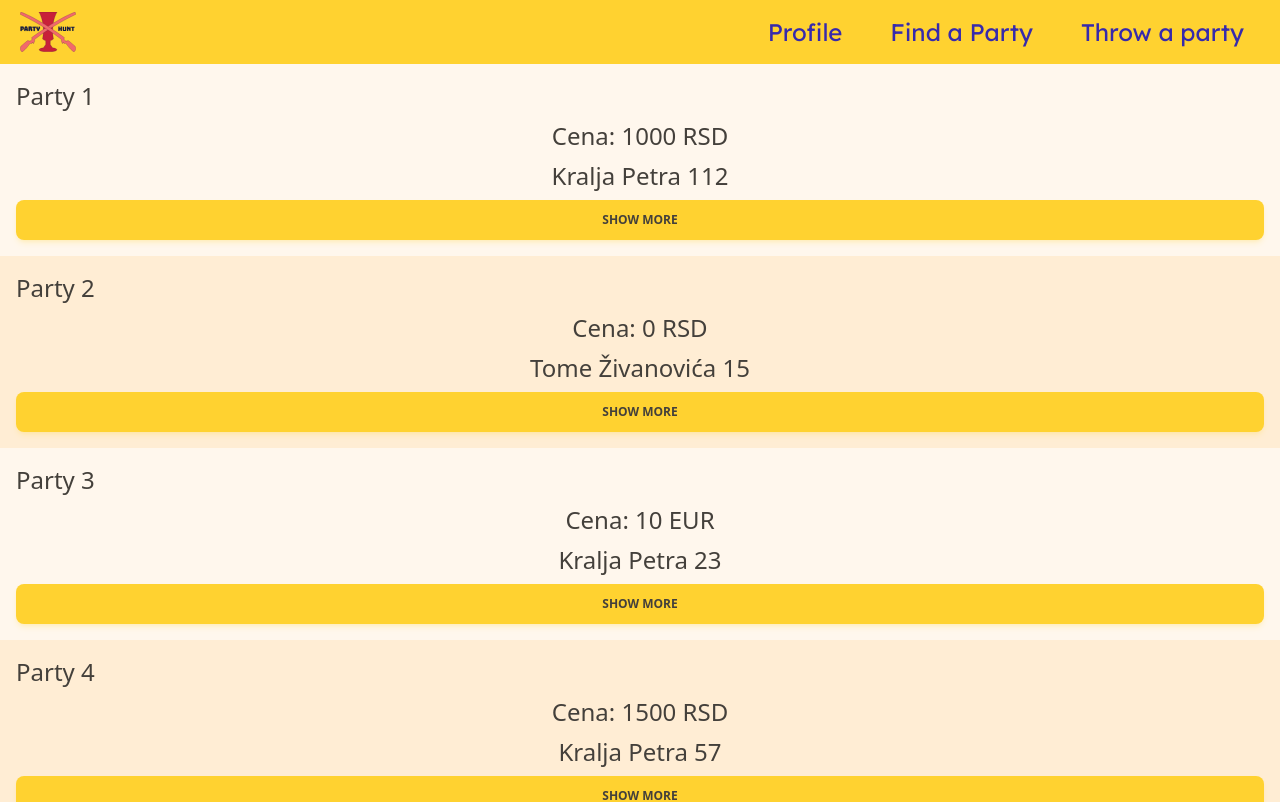
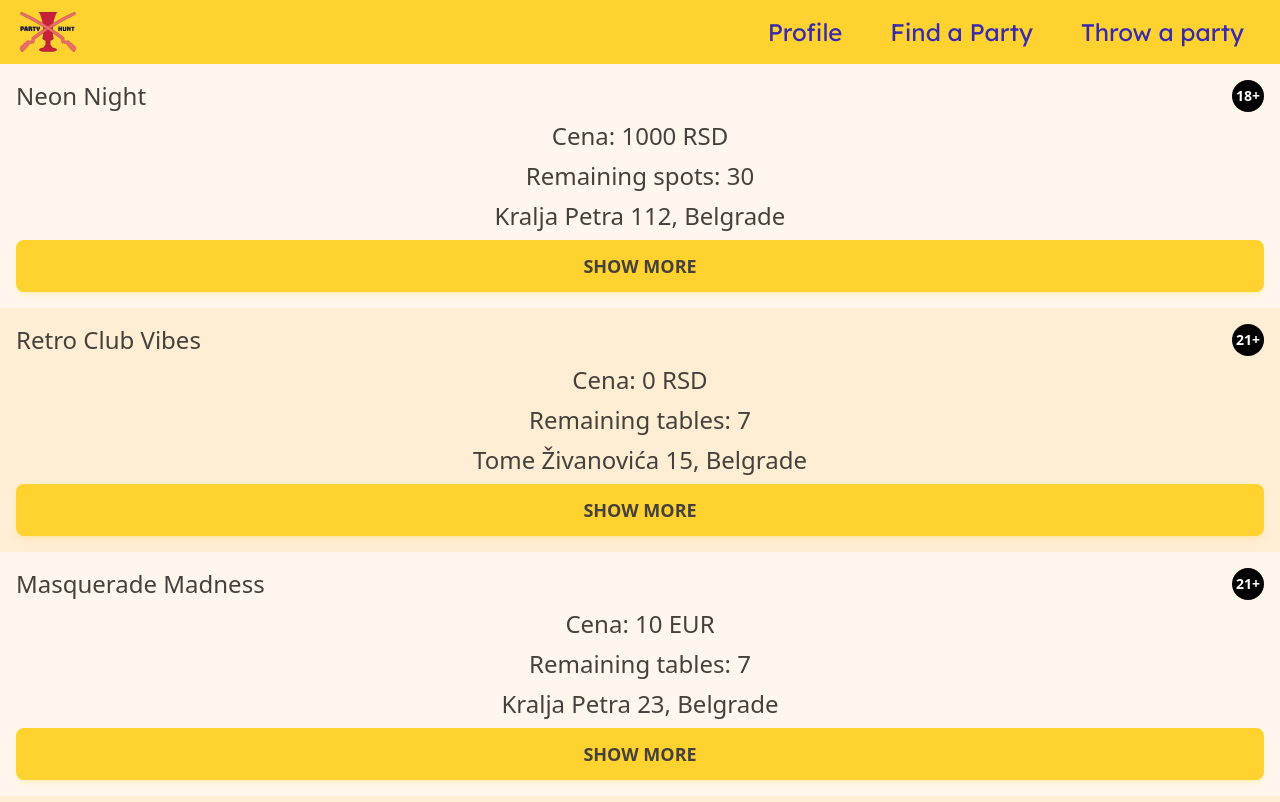
Before and after one commit to AleksandaPrpa/Party-Hunt, a React (Vite) app: page /findAParty in a window 1280 px wide. Shown: the top 802 px of the page. Built offline with nearby package versions, Linux system fonts and the light colour scheme.

Commit message:
Uradjen staticki deo FIndAParty komponente

```diff
--- a/src/App.jsx
+++ b/src/App.jsx
@@ -1,11 +1,11 @@
 import { BrowserRouter as Router, Route, Routes } from "react-router-dom";
 import logo from "./assets/logo.svg";
-import Header from "./Components/Header/Header";
 import Profile from "./Pages/Profile";
 import FindAParty from "./Pages/FindAParty";
 import ThrowAParty from "./Pages/ThrowAParty";
 import Home from "./Pages/Home";
-import Footer from "./Components/Footer/Footer";
+import Header from "./Components/UI/Header";
+import Footer from "./Components/UI/Footer";
 
 function App() {
   return (
@@ -17,7 +17,7 @@ function App() {
         <Route path="/findAParty" element={<FindAParty />} />
         <Route path="/throwAParty" element={<ThrowAParty />} />
       </Routes>
-      <Footer></Footer>
+      <Footer />
     </Router>
   );
 }
--- /dev/null
+++ b/src/Components/UI/AgeLimitBadge.jsx
@@ -0,0 +1,11 @@
+function AgeLimitBadge({ age_limit }) {
+  if (![16, 18, 21].includes(age_limit)) return null;
+
+  return (
+    <span className="flex items-center justify-center w-8 h-8 bg-black text-white rounded-full text-sm font-semibold">
+      {age_limit}+
+    </span>
+  );
+}
+
+export default AgeLimitBadge;
--- a/src/Components/UI/Button.jsx
+++ b/src/Components/UI/Button.jsx
@@ -3,7 +3,7 @@ function Button({ children, onClick }) {
     <button
       type="button"
       onClick={onClick}
-      className="select-none rounded-lg bg-amber-300 py-3 px-6 text-center align-middle font-sans text-xs font-bold uppercase text-stone-700 shadow-md shadow-amber-300/20 transition-all hover:shadow-lg hover:shadow-amber-300/40 focus:opacity-[0.85] focus:shadow-none active:opacity-[0.85] active:shadow-none disabled:pointer-events-none disabled:opacity-50 disabled:shadow-none"
+      className="select-none rounded-lg bg-amber-300 py-3 px-6 text-center align-middle font-sans text-lg font-bold uppercase text-stone-700 shadow-md shadow-amber-300/20 transition-all hover:shadow-lg hover:shadow-amber-300/40 focus:opacity-[0.85] focus:shadow-none active:opacity-[0.85] active:shadow-none disabled:pointer-events-none disabled:opacity-50 disabled:shadow-none"
     >
       {children}
     </button>
--- a/src/Pages/FindAParty.jsx
+++ b/src/Pages/FindAParty.jsx
@@ -1,51 +1,89 @@
 import FindAPartyListItem from "./FindAPartyListItem";
-
 const FakePartyList = [
   {
     id: 1,
-    name: "Party 1",
+    name: "Neon Night",
     ticket_price: 1000,
     currency: "RSD",
-    theme: "smth",
+    theme: "Neon Glow",
     location: "Kralja Petra 112",
+    city: "Belgrade",
     type: "House",
-    description: "",
-    phone_number: "",
+    description:
+      "Join us for an electrifying Neon Night! Dance under UV lights, enjoy signature glowing cocktails, and feel the house beats all night long. Dress in neon colors for the full effect!",
+    phone_number: "+381 64 123 4567",
+    start_time: "22:00",
+    end_time: "04:00",
+    age_limit: 18,
+    vip_conditions: "Minimum spend 10,000 RSD.",
+    table_count: 0,
+    capacity: 150,
+    people_signed_up: 120,
   },
   {
     id: 2,
-    name: "Party 2",
+    name: "Retro Club Vibes",
     ticket_price: 0,
     currency: "RSD",
-    theme: "smth",
+    theme: "80s & 90s Classics",
     location: "Tome Živanovića 15",
+    city: "Belgrade",
     type: "Club",
-    description: "",
-    phone_number: "",
+    description:
+      "Throwback to the ultimate retro party! Relive the best hits from the 80s and 90s with a funky dance floor, old-school visuals and drinks at nostalgic prices.",
+    phone_number: "+381 63 987 6543",
+    start_time: "21:00",
+    end_time: "03:00",
+    age_limit: 21,
+    vip_conditions: "Minimum spend 12,000 RSD.",
+    table_count: 15,
+    capacity: 0,
+    people_signed_up: 100,
+    tables_reserved: 8,
   },
   {
     id: 3,
-    name: "Party 3",
+    name: "Masquerade Madness",
     ticket_price: 10,
     currency: "EUR",
-    theme: "smth",
+    theme: "Masquerade Ball",
     location: "Kralja Petra 23",
+    city: "Belgrade",
     type: "Club",
-    description: "",
-    phone_number: "",
+    description:
+      "A night of elegance and mystery awaits! Bring your best mask and dance the night away surrounded by glamorous guests, deep house sounds and a magical atmosphere.",
+    phone_number: "+381 62 321 4321",
+    start_time: "23:00",
+    end_time: "05:00",
+    age_limit: 21,
+    vip_conditions: "100 EUR minimum spend.",
+    table_count: 12,
+    capacity: 0,
+    people_signed_up: 80,
+    tables_reserved: 5,
   },
   {
     id: 4,
-    name: "Party 4",
+    name: "Backyard Beats",
     ticket_price: 1500,
     currency: "RSD",
-    theme: "smth",
+    theme: "Chill & Deep House",
     location: "Kralja Petra 57",
-    type: "Club",
-    description: "",
-    phone_number: "",
+    city: "Belgrade",
+    type: "House",
+    description:
+      "Relaxed open-air house party with cozy lighting, live DJs, fire pits and a welcoming vibe. Perfect for summer nights with friends.",
+    phone_number: "+381 61 555 6789",
+    start_time: "20:00",
+    end_time: "02:00",
+    age_limit: 18,
+    vip_conditions: "Minimum spend 8,000 RSD.",
+    table_count: 0,
+    capacity: 100,
+    people_signed_up: 75,
   },
 ];
+
 function FindAParty() {
   return (
     <div className="h-screen bg-orange-50 text-stone-700 flex flex-col">
@@ -56,8 +94,19 @@ function FindAParty() {
           theme={party.theme}
           currency={party.currency}
           location={party.location}
+          city={party.city}
           type={party.type}
           id={party.id}
+          description={party.description}
+          phone_number={party.phone_number}
+          start_time={party.start_time}
+          end_time={party.end_time}
+          age_limit={party.age_limit}
+          vip_conditions={party.vip_conditions}
+          table_count={party.table_count}
+          tables_reserved={party.tables_reserved}
+          capacity={party.capacity}
+          people_signed_up={party.people_signed_up}
           key={party.id}
         />
       ))}
--- a/src/Pages/FindAPartyListItem.jsx
+++ b/src/Pages/FindAPartyListItem.jsx
@@ -1,4 +1,6 @@
+import { useState } from "react";
 import Button from "../Components/UI/Button";
+import AgeLimitBadge from "../Components/UI/AgeLimitBadge";
 
 function FindAPartyListItem({
   name,
@@ -6,26 +8,86 @@ function FindAPartyListItem({
   currency,
   theme,
   location,
+  city,
   type,
+  description,
+  phone_number,
   id,
+  start_time,
+  end_time,
+  age_limit,
+  vip_conditions,
+  table_count,
+  tables_reserved,
+  capacity,
+  people_signed_up,
 }) {
+  const [showMore, setShowMore] = useState(false);
+  const remainingTables = table_count - tables_reserved;
+  const remainingSpots = capacity - people_signed_up;
   function setColor(i) {
     if (i % 2) return "bg-orange-50";
     else return "bg-orange-100";
   }
-
+  function showCapacity(type) {
+    if (type === "House") return `Remaining spots: ${remainingSpots}`;
+    else return `Remaining tables: ${remainingTables}`;
+  }
+  function buttonTextForReservation(type) {
+    if (type === "House") return `Secure Your Spot`;
+    else return `Lock Your Table`;
+  }
   return (
     <div
       className={`w-screen h-auto p-4 text-2xl text-stone-700 ${setColor(
         id
       )} grid grid-rows-[auto_auto_auto_auto] grid-cols-1 gap-y-2`}
     >
-      <h1 className="justify-self-start">{name}</h1>
+      <div className="flex justify-between items-center">
+        <h1 className="self-start">{name}</h1>
+        <AgeLimitBadge age_limit={age_limit} />
+      </div>
+
       <h2 className="justify-self-center">{`Cena: ${
         ticket_price + " " + currency
       }`}</h2>
-      <h2 className="justify-self-center">{location}</h2>
-      <Button>Show more</Button>
+      <h2 className="justify-self-center">{showCapacity(type)}</h2>
+      {showMore ? (
+        <>
+          <h2 className="justify-self-center">Theme: {theme}</h2>
+          <h2 className="justify-self-center">Type: {type}</h2>
+          <h2 className="justify-self-start">
+            Party Time: From {start_time} until {end_time}
+          </h2>
+          <h2 className="justify-self-center">{location + ", " + city}</h2>
+          <div className="my-4 flex justify-center">
+            <iframe
+              title={location + ", " + city}
+              width="auto"
+              height="auto"
+              style={{ border: 0 }}
+              loading="lazy"
+              allowFullScreen
+              referrerPolicy="no-referrer-when-downgrade"
+              src={`https://www.google.com/maps?q=${encodeURIComponent(
+                location + ", " + city
+              )}&output=embed`}
+            ></iframe>
+          </div>
+          <p className="justify-self-start">{description}</p>
+          <h2>Vip conditions: {vip_conditions}</h2>
+          <h2 className="justify-self-start">Phone number: {phone_number}</h2>
+          <Button>{buttonTextForReservation()}</Button>
+          {/*TODO: Dodaj dunkciju za reservaciju*/}
+        </>
+      ) : (
+        <>
+          <h2 className="justify-self-center">{location + ", " + city}</h2>
+        </>
+      )}
+      <Button onClick={() => setShowMore(!showMore)}>
+        {showMore ? "SHOW LESS" : "SHOW MORE"}
+      </Button>
     </div>
   );
 }
```
Also changed, not shown: src/Components/UI/Footer.jsx (renamed from src/Components/Footer/Footer.jsx), src/Components/UI/Header.jsx (renamed from src/Components/Header/Header.jsx), src/Components/UI/HeaderNavBarButton.jsx (renamed from src/Components/Header/HeaderNavBarButton.jsx).
